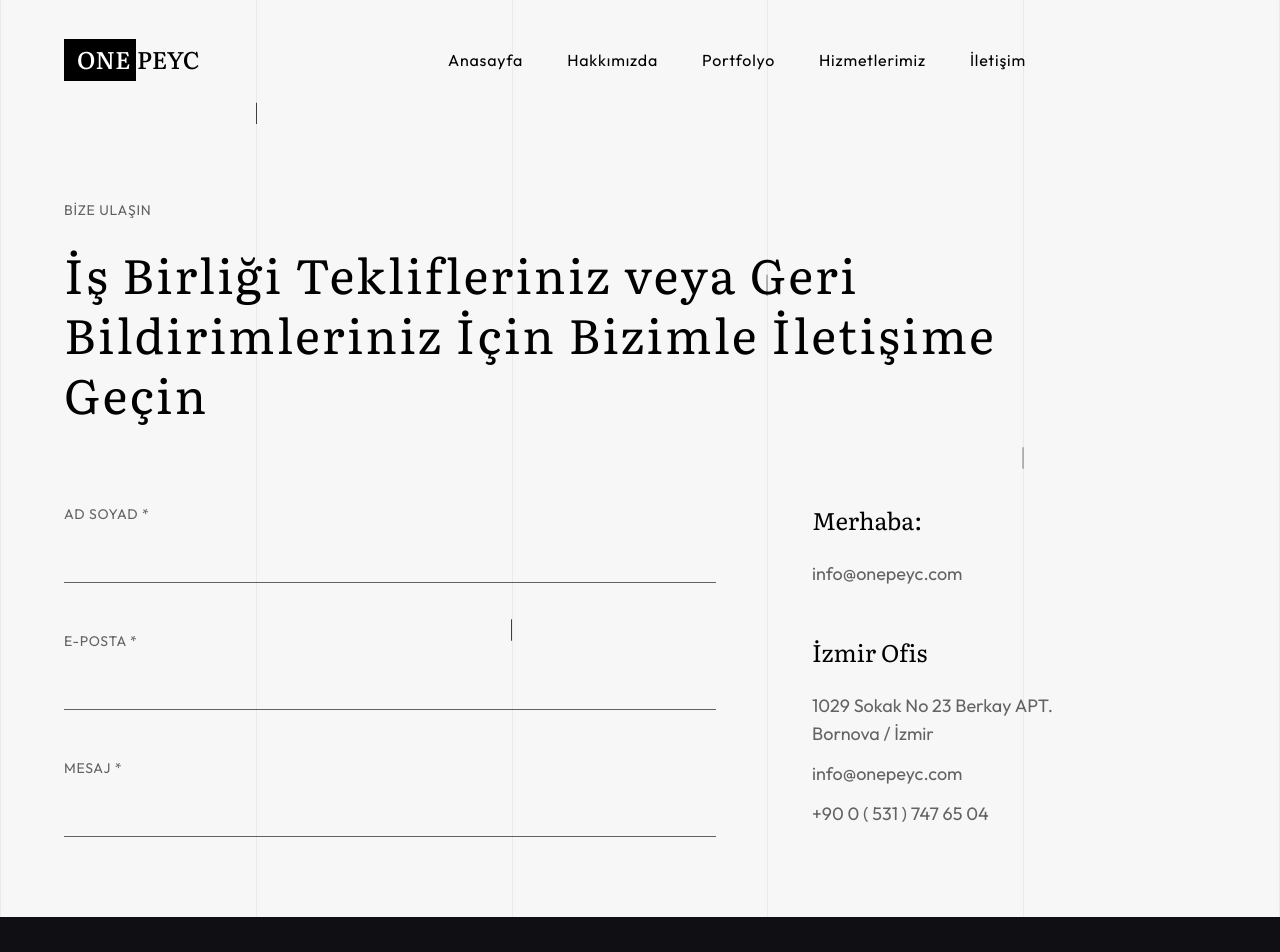
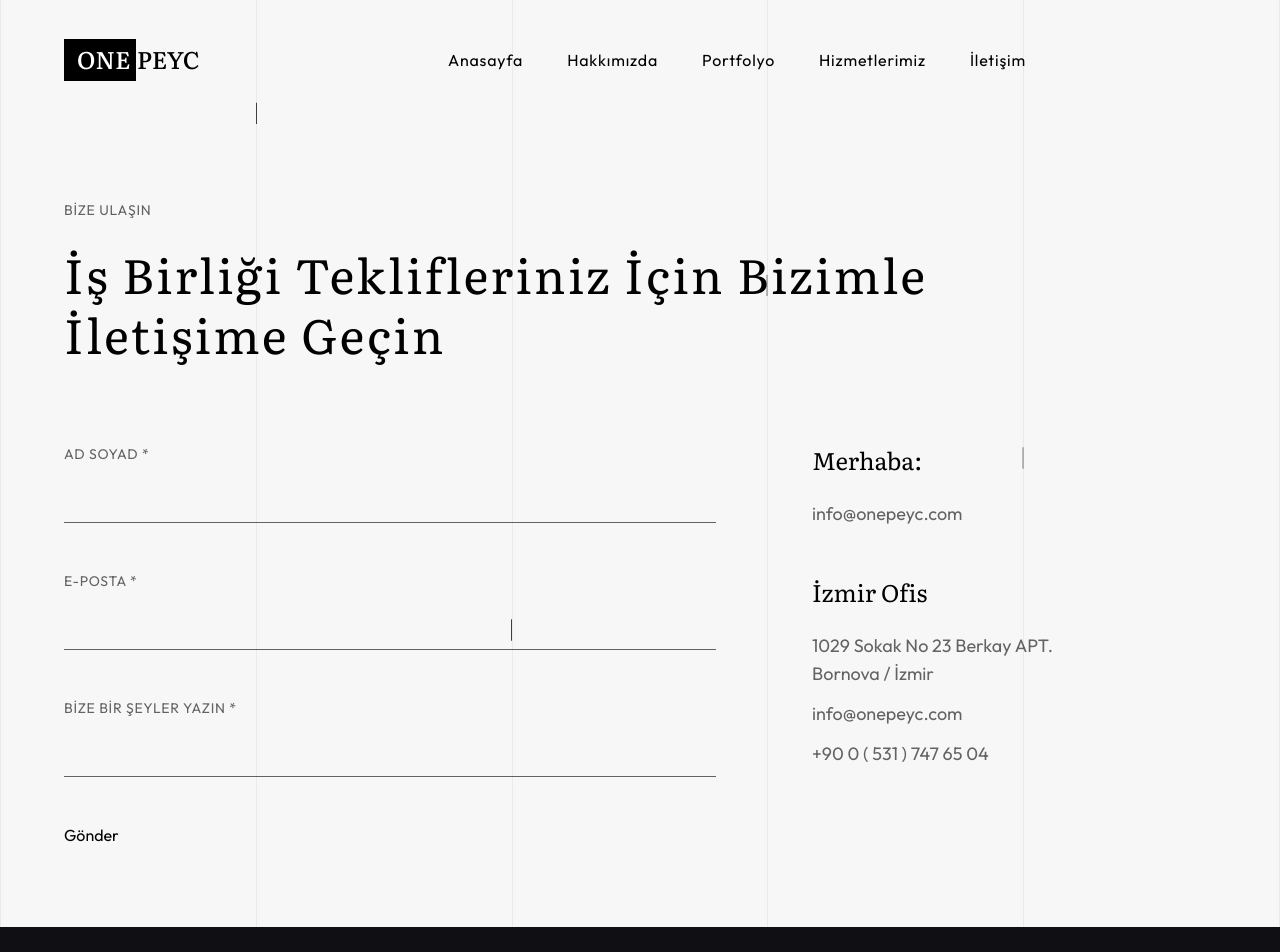
Before and after one commit to cuneytcz/onepeyc, a Next.js app: page /contact in a window 1280 px wide. Shown: the top 952 px of the page. Built offline with nearby package versions, Linux system fonts and the light colour scheme.

Commit message:
contact page edit

```diff
--- a/app/contact/page.js
+++ b/app/contact/page.js
@@ -2,6 +2,7 @@ import Container from "@/components/container";
 import Heading from "@/components/heading";
 import Input from "@/components/input";
 import Section from "@/components/section";
+import { Send } from "lucide-react";
 import React from "react";
 
 export default function Page() {
@@ -9,7 +10,7 @@ export default function Page() {
     <>
       <Heading
         subtitle="Bize Ulaşın"
-        title="İş Birliği Teklifleriniz veya Geri Bildirimleriniz İçin Bizimle İletişime Geçin"
+        title="İş Birliği Teklifleriniz İçin Bizimle İletişime Geçin"
       />
       <Section>
         <Container>
@@ -18,7 +19,12 @@ export default function Page() {
               <form className="flex flex-col gap-12">
                 <Input label="Ad Soyad *" />
                 <Input label="E-posta *" />
-                <Input label="Mesaj *" />
+                <Input label="Bize bir şeyler yazın *" />
+                <button
+                  type="submit"
+                  className="w-fit flex justify-center items-center gap-1.5 relative group overflow-hidden">
+                  <span className="text-black font-outfit -mt-0.5">Gönder</span>
+                </button>
               </form>
             </div>
             <div className="col-span-full xl:col-span-5">
```
